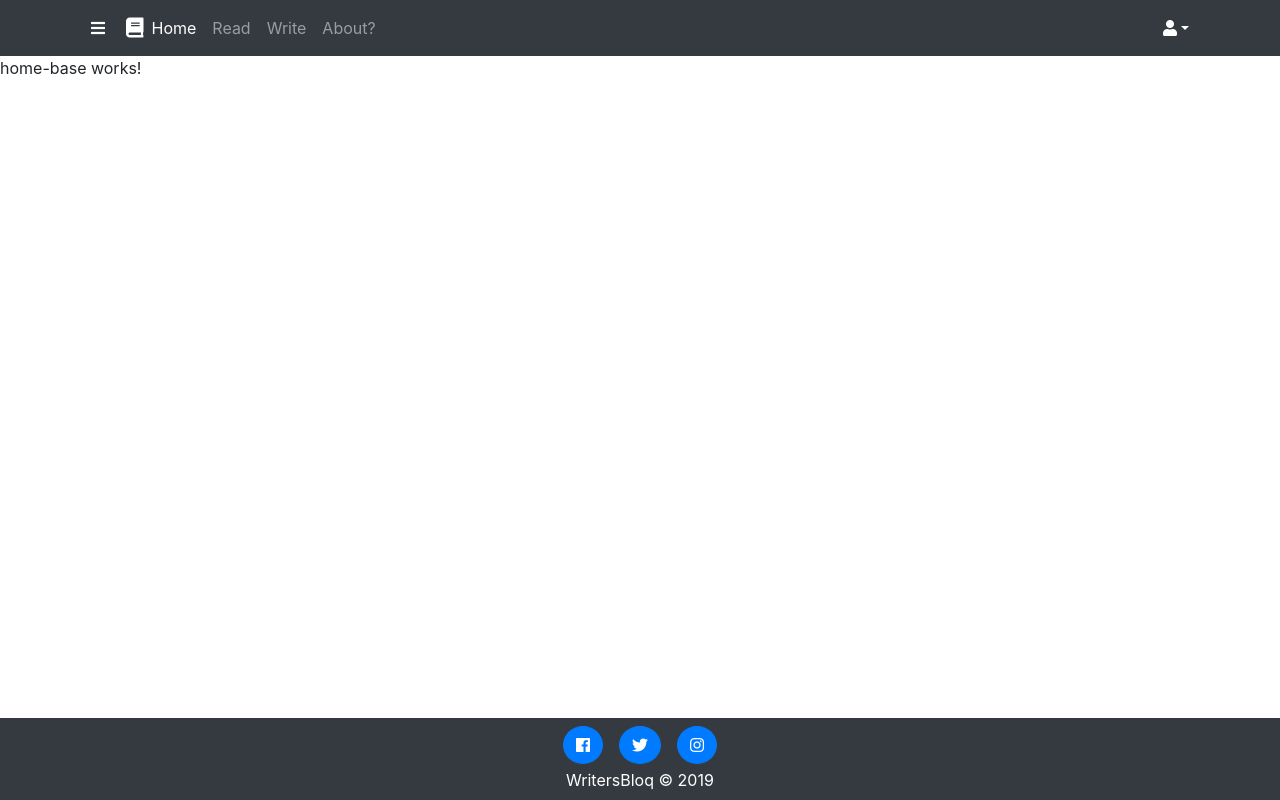
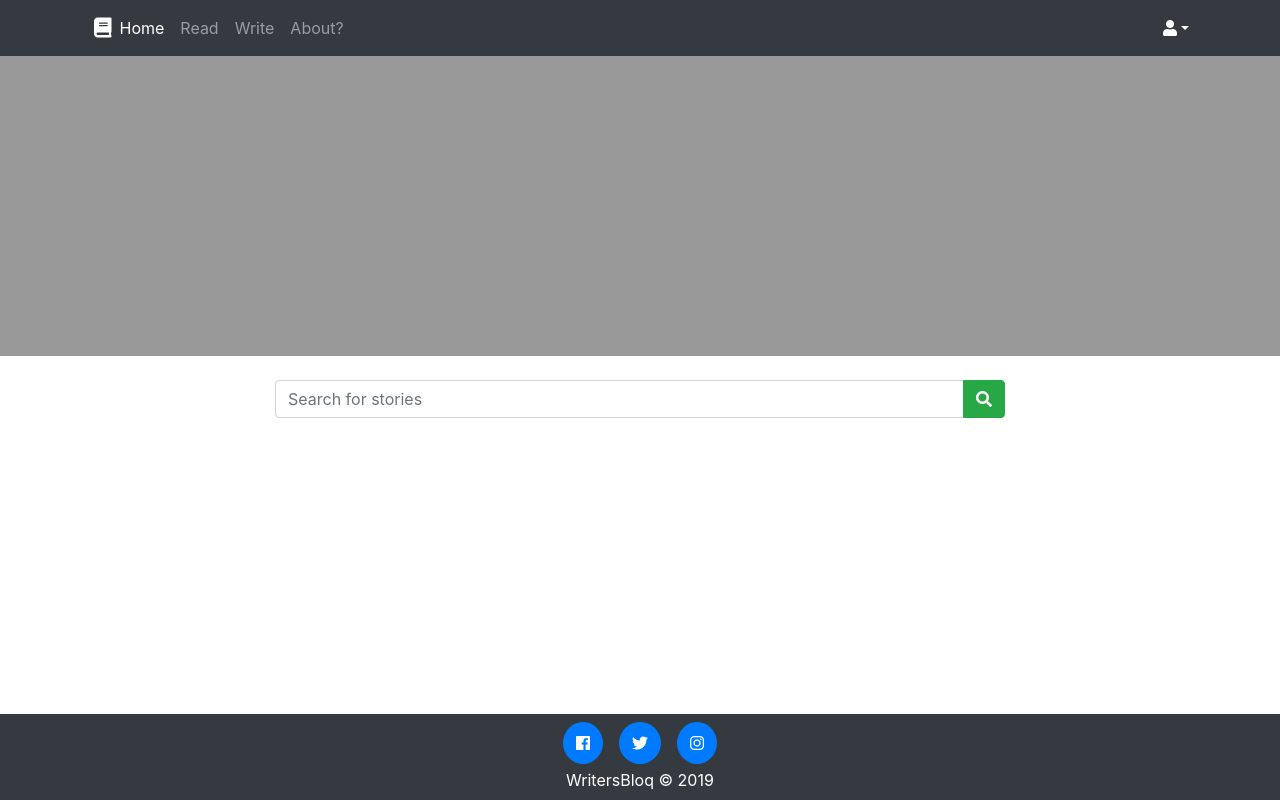
Before and after one commit to Meono55/WritersBloq-FrontEnd, an Angular app: page / in a window 1280 px wide. Built offline with nearby package versions, Linux system fonts and the light colour scheme.

Commit message:
Navbar style fixes and general homepage structure

```diff
--- a/src/app/components/general/footer/footer.component.html
+++ b/src/app/components/general/footer/footer.component.html
@@ -1,13 +1,13 @@
 <footer class="bg-dark p-2 text-white">
   <div class="container text-center">
     <div class="pb-1">
-      <a href="#" class="btn btn-primary mr-3 rounded-circle">
+      <a href="#" class="btn btn-primary mr-3 py-2 rounded-circle">
         <i class="fab fa-facebook"></i>
       </a>
-      <a href="#" class="btn btn-primary mr-3 rounded-circle">
+      <a href="#" class="btn btn-primary mr-3 py-2 rounded-circle">
         <i class="fab fa-twitter"></i>
       </a>
-      <a href="#" class="btn btn-primary rounded-circle">
+      <a href="#" class="btn btn-primary py-2 rounded-circle">
         <i class="fab fa-instagram"></i>
       </a>
     </div>
--- a/src/app/components/general/navbar/navbar.component.html
+++ b/src/app/components/general/navbar/navbar.component.html
@@ -1,8 +1,9 @@
 <nav class="navbar navbar-expand-lg navbar-dark bg-dark px-0">
   <div class="container px-2">
+    <!-- Mobile bars button -->
     <button
       (click)="navCollapsed = !navCollapsed"
-      class="btn btn-dark"
+      class="btn btn-dark navbar-toggler"
       type="button"
       data-target="#navbarSupportedContent"
       aria-controls="navbarSupportedContent"
@@ -10,12 +11,14 @@
       aria-label="Toggle navigation"
     ><i class="fa fa-bars"></i>
     </button>
-    <a class="navbar-brand ml-2 mr-auto" routerLink="/">
+    <!-- Logo -->
+    <a class="navbar-brand ml-3 mr-auto" routerLink="/">
       <i class="fa fa-book"></i>
     </a>
 
+    <!-- General links -->
     <div class="collapse navbar-collapse" [ngbCollapse]="navCollapsed">
-      <ul class="navbar-nav mr-auto">
+      <ul class="navbar-nav mr-auto text-center">
         <li class="nav-item active">
           <a class="nav-link" href="#">Home <span class="sr-only">(current)</span></a>
         </li>
@@ -31,7 +34,9 @@
       </ul>
     </div>
 
-    <div *ngIf="navCollapsed; else inLineUserButtons" ngbDropdown class="d-inline-block">
+    <!-- User account controls -->
+    <!-- If we are on mobile screen widths and navbar is collapsed, no controls will show -->
+    <div *ngIf="navCollapsed; else inLineUserButtons" ngbDropdown class="d-none d-sm-inline-block">
       <button class="btn btn-link text-white" id="dropdownBasic1" ngbDropdownToggle>
         <i class="fa fa-user"></i>
       </button>
@@ -40,11 +45,15 @@
         <button class="dropdown-item">Sign Up</button>
       </div>
     </div>
+    <!-- ELSE: Show in-line controls in the navbar dropdown -->
     <ng-template #inLineUserButtons>
-      <div class="text-center">
-        <i class="fa fa-user text-white mr-2"></i>
+      <div class="w-100">
+        <hr class="w-50 my-0">
+      </div>
+      <!-- <div class="w-100 text-center text-light pt-2">User</div> -->
+      <div class="d-flex flex-row justify-content-center w-100 pb-2">
         <button class="btn btn-dark mr-2">Sign In</button>
-        <button class="btn btn-dark">Sign Out</button>
+        <button class="btn btn-dark">Sign Up</button>
       </div>
     </ng-template>
   </div>
--- a/src/app/components/home/home-base/home-base.component.html
+++ b/src/app/components/home/home-base/home-base.component.html
@@ -1,3 +1,28 @@
-<p>
-  home-base works!
-</p>
+<div class="container-fluid px-0">
+  <!-- Home Page Banner -->
+  <div class="banner-base">
+    <div class="container p-0">
+      <div class="banner-inner">
+        <!-- Banner content -->
+      </div>
+    </div>
+  </div>
+
+  <!-- Home Page Search bar -->
+  <div class="container pt-4">
+    <div class="row">
+      <div class="col-md-8 mx-auto">
+        <div class="input-group">
+          <input type="text" name="search" id="homeSearch" class="form-control" placeholder="Search for stories">
+          <div class="input-group-append">
+            <button class="btn btn-success">
+              <i class="fa fa-search"></i>
+            </button>
+          </div>
+        </div>
+      </div>
+    </div>
+  </div>
+
+
+</div>
--- a/src/app/components/home/home-base/home-base.component.scss
+++ b/src/app/components/home/home-base/home-base.component.scss
@@ -0,0 +1,8 @@
+.banner-base {
+  background-color: #999;
+}
+
+.banner-inner {
+  height: 300px;
+  // background: linear-gradient(155deg, #2E7D32 49.8%, 50%, #616161 50.2%);
+}
```
